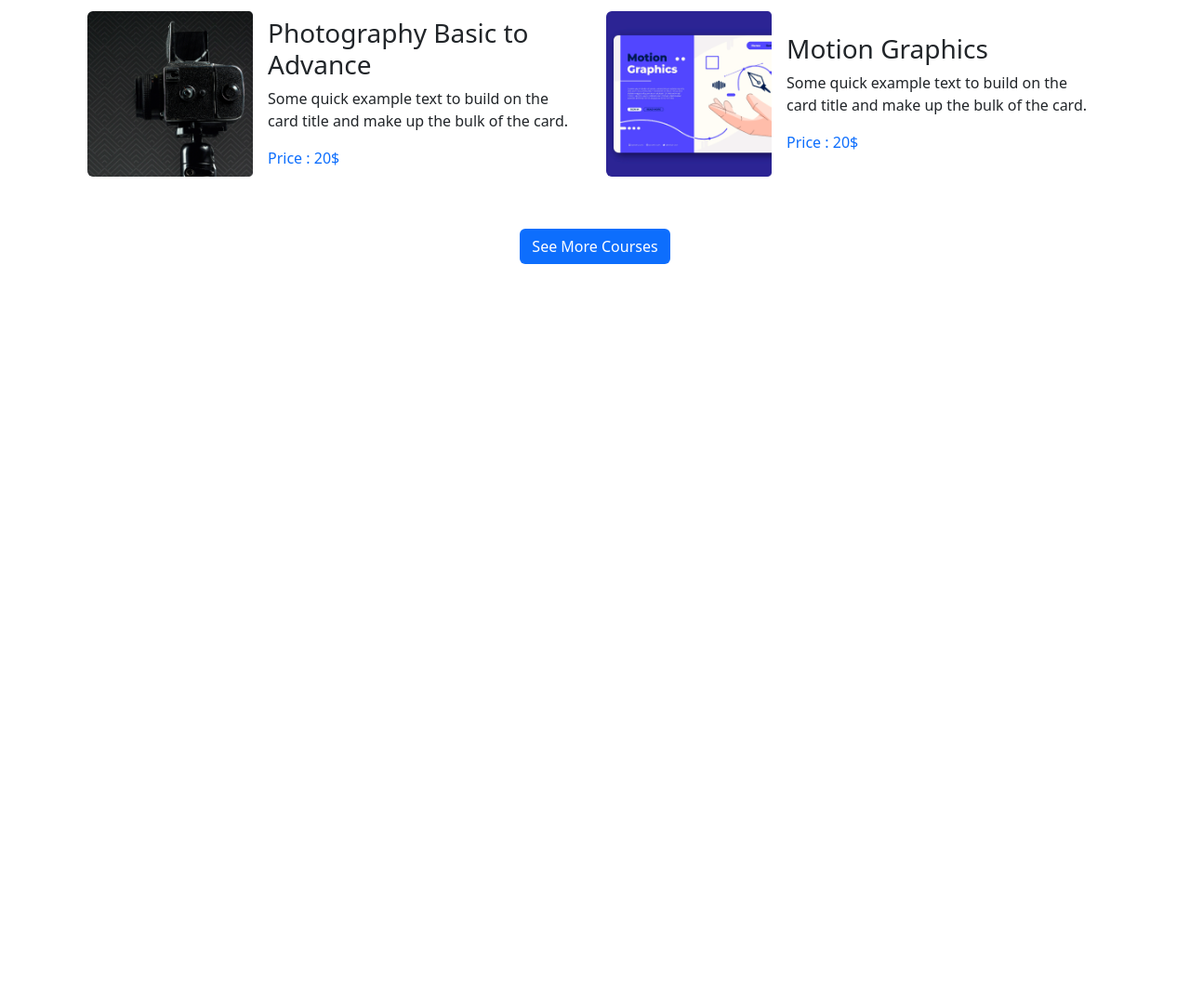
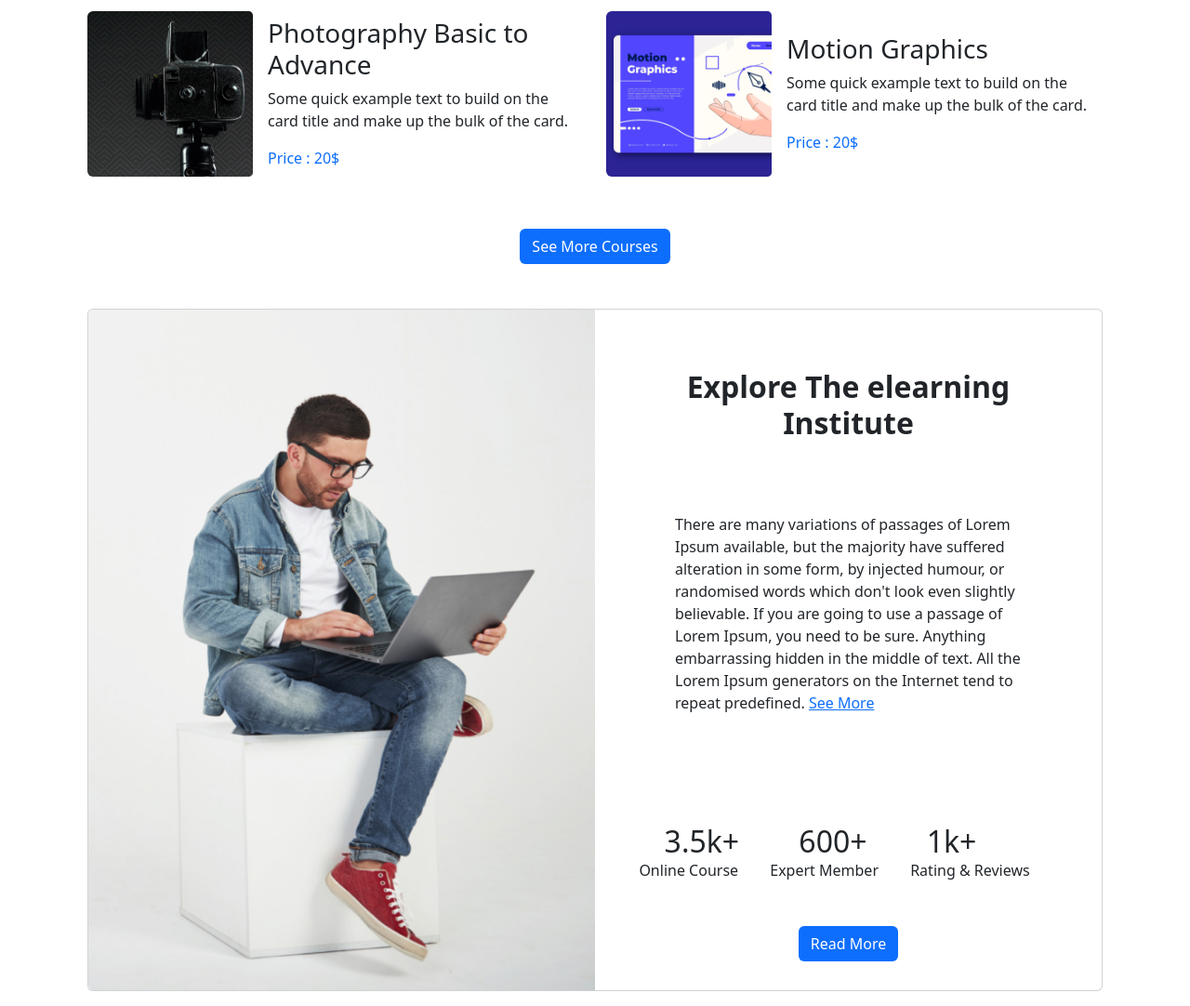
Before and after one commit to Kamrul-hasan1/My-edTech, a plain HTML site: page index.html in a window 1280 px wide. Shown: the part 1386-2468 px from the top of the page at 93% size. Before the commit the page ends 1718 px from the top, so only its background shows below. Drawn offline with nearby package versions, Linux system fonts and the light colour scheme.

Commit message:
working section added

```diff
--- a/css/style.css
+++ b/css/style.css
@@ -1,4 +1,16 @@
-.hero-text{
+/* .hero-text{
     position: absolute;
     top: 40%;
+} */
+.course-overview{
+    margin-right: 60px;
+
 }
+.overview-text{
+    margin-right: 30px;
+
+}
+.course-text{
+    text-align:left ;
+    padding: 70px ;
+}
--- a/index.html
+++ b/index.html
@@ -197,6 +197,33 @@
             </div>
           <!-- Course Section End -->
 
+          <!-- Work Section Start -->
+          <div class="container">
+            <div class="card mb-3">
+              <div class="row g-0">
+                <div class="col-md-6">
+                  <img src="images/working.png" class="img-fluid rounded-start" alt="...">
+                </div>
+                <div class="col-md-6">
+                  <div class="card-body text-center">
+                    <h2 class="card-title mt-5 fw-bold">Explore The elearning <br> Institute</h2>
+                    <p class="card-text mb-5 course-text"> There are many variations of passages of Lorem Ipsum available, but the majority have suffered alteration in some form,
+                       by injected humour, or randomised words which don't look even slightly believable.
+                       If you are going to use a passage of Lorem Ipsum, you need to be sure.
+                      Anything embarrassing hidden in the middle of text. All the Lorem Ipsum generators on the Internet tend to repeat predefined. <a href="#" class=" text-primary">See More</a></p>
+                    <div class="">
+                       <span class="h2 course-overview"> 3.5k+</span> <span class=" course-overview h2">600+</span> <span class=" course-overview h2">1k+</span><br>
+                    </div>
+                    <div class="">
+                      <span class="h6 overview-text">Online Course</span> <span class="h6 overview-text">Expert Member</span> <span class="h6 overview-text">Rating & Reviews</span>
+                    </div>
+                    <p class="card-text"> <a href="#" class=" btn bg-primary text-white mt-5"> Read More</a></p>
+                  </div>
+                </div>
+              </div>
+            </div>
+          </div>
+          <!-- Work Section end -->
 
 
     <!-- Bootstrap JS Link-Up -->
```
